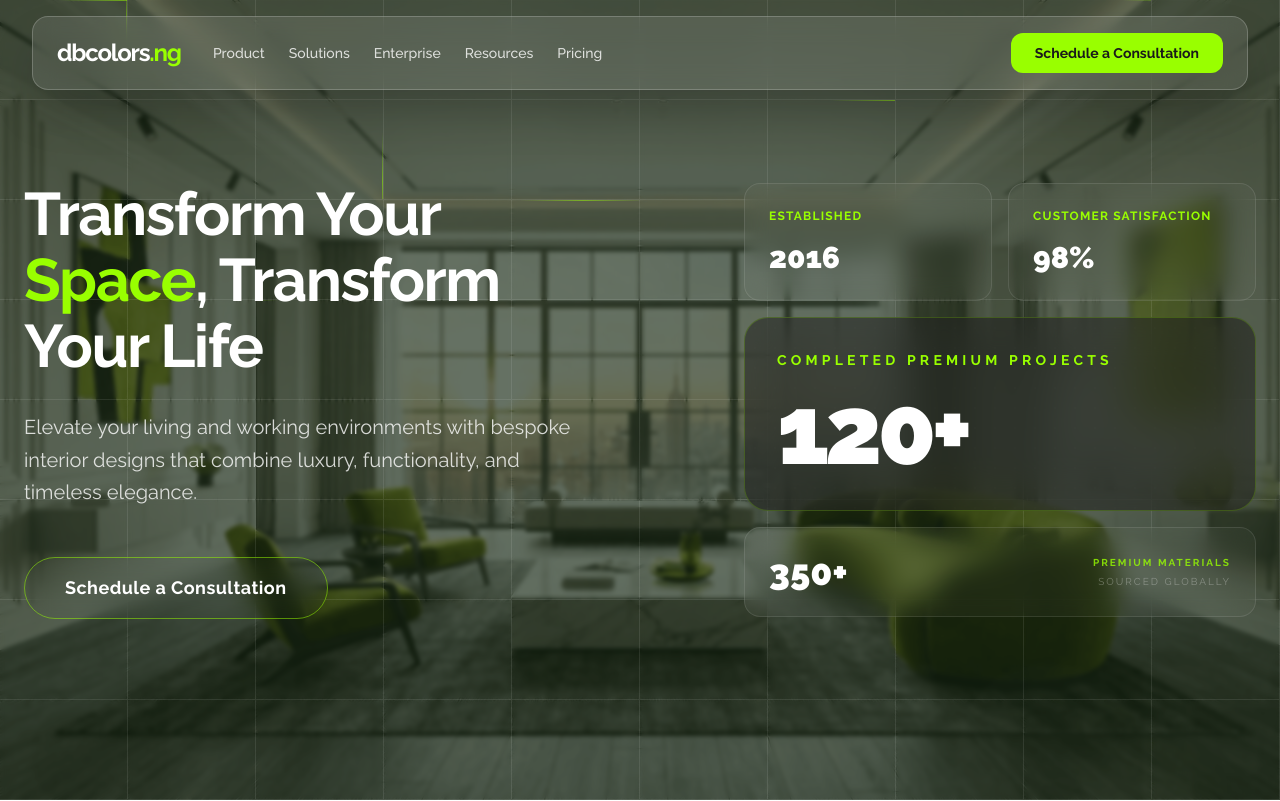
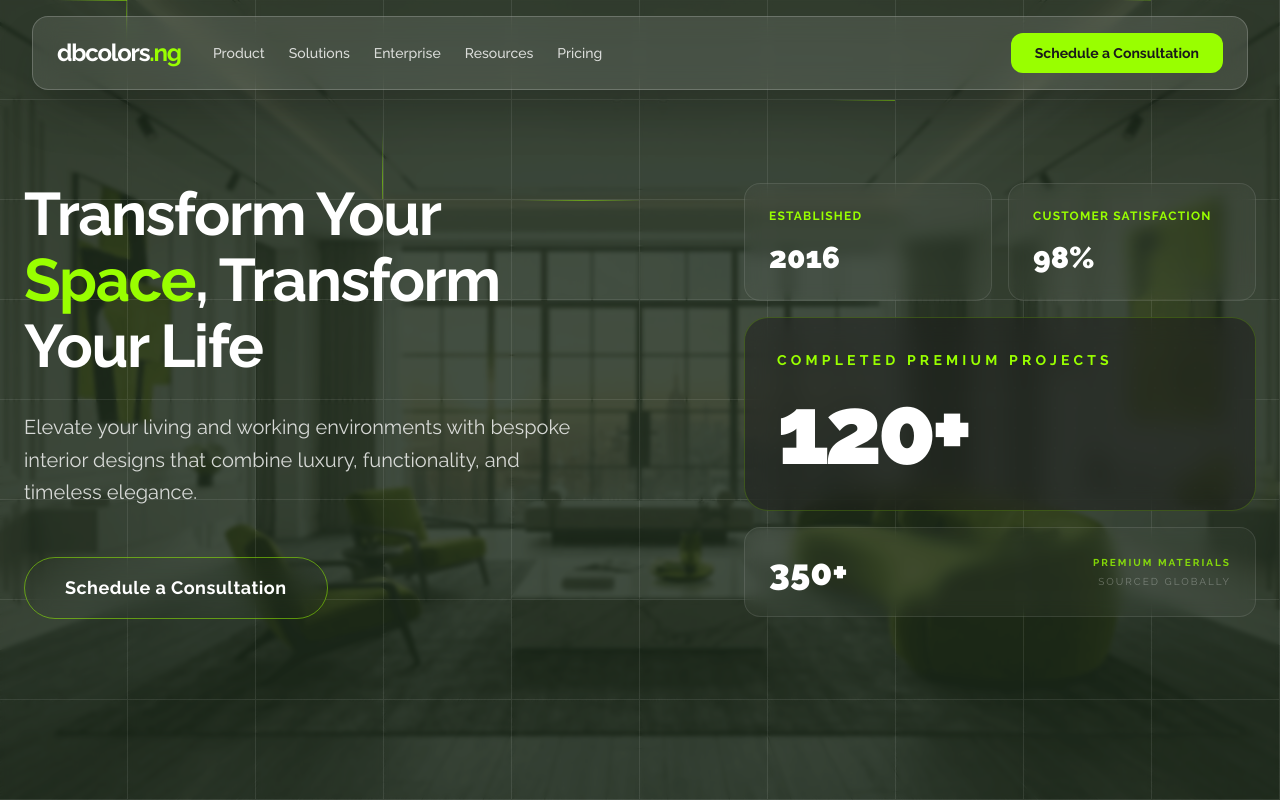
Before and after one commit to Simileholluwa/dbcolors, a Next.js app: page / in a window 1280 px wide. Shown: the top 801 px of the page. Built offline with nearby package versions, Linux system fonts and the light colour scheme.

Commit message:
feat: Move global background image and overlay from Hero component to layout.tsx for persistent display and adjust Hero component styling.

```diff
--- a/src/app/layout.tsx
+++ b/src/app/layout.tsx
@@ -1,5 +1,6 @@
 import type { Metadata } from "next";
 import { Raleway } from "next/font/google";
+import Image from "next/image";
 import "./globals.css";
 
 const raleway = Raleway({
@@ -20,9 +21,23 @@ export default function RootLayout({
   return (
     <html lang="en">
       <body
-        className={`${raleway.variable} antialiased font-raleway`}
+        className={`${raleway.variable} antialiased font-raleway bg-secondary text-white relative`}
       >
-        {children}
+        {/* Persistent Global Background */}
+        <div className="fixed inset-0 z-[-1] overflow-hidden pointer-events-none">
+          <Image
+            src="/hero.png"
+            alt="Premium Interior Design Background"
+            fill
+            className="object-cover"
+            priority
+          />
+          <div className="absolute inset-0 bg-secondary/70" />
+        </div>
+
+        <main className="relative z-10">
+          {children}
+        </main>
       </body>
     </html>
   );
--- a/src/components/Hero.tsx
+++ b/src/components/Hero.tsx
@@ -6,18 +6,8 @@ import Image from "next/image";
 
 const Hero = () => {
   return (
-    <section className="relative min-h-screen bg-secondary w-full flex flex-col lg:flex-row overflow-hidden lg:items-center">
-      {/* Background Image: Contained to hero portion on mobile */}
-      <div className="absolute top-0 left-0 w-full h-[100dvh] lg:h-full z-0 overflow-hidden">
-        <Image
-          src="/hero.png"
-          alt="Premium Interior Design"
-          fill
-          className="object-cover"
-          priority
-        />
-        <div className="absolute inset-0 bg-black/40" />
-      </div>
+    <section className="relative min-h-screen w-full flex flex-col lg:flex-row overflow-hidden lg:items-center bg-transparent">
+      {/* Background elements moved to layout.tsx for global availability */}
 
       <div className="container mx-auto px-6 relative z-10 lg:pt-0 min-h-[100dvh] lg:h-full flex flex-col lg:flex-row items-center">
         <div className="flex flex-col lg:grid lg:grid-cols-2 w-full gap-12 items-center">
@@ -87,7 +77,7 @@ const Hero = () => {
                 whileInView={{ opacity: 1, scale: 1 }}
                 viewport={{ once: true }}
                 transition={{ duration: 0.6 }}
-                className="col-span-1 p-6 rounded-2xl bg-white/[0.03] border border-white/10 backdrop-blur-md flex flex-col justify-between"
+                className="col-span-1 p-6 rounded-2xl bg-white/[0.03] border border-white/10 backdrop-blur-sm flex flex-col justify-between"
               >
                 <span className="text-xs text-primary uppercase tracking-widest font-bold">ESTABLISHED</span>
                 <div className="mt-4">
@@ -102,7 +92,7 @@ const Hero = () => {
                 whileInView={{ opacity: 1, scale: 1 }}
                 viewport={{ once: true }}
                 transition={{ duration: 0.6, delay: 0.1 }}
-                className="col-span-1 p-6 rounded-2xl bg-white/[0.03] border border-white/10 backdrop-blur-md flex flex-col justify-between"
+                className="col-span-1 p-6 rounded-2xl bg-white/[0.03] border border-white/10 backdrop-blur-sm flex flex-col justify-between"
               >
                 <span className="text-xs text-primary uppercase tracking-widest font-bold">CUSTOMER SATISFACTION</span>
                 <div className="mt-4">
@@ -116,7 +106,7 @@ const Hero = () => {
                 whileInView={{ opacity: 1, scale: 1 }}
                 viewport={{ once: true }}
                 transition={{ duration: 0.6, delay: 0.2 }}
-                className="col-span-2 p-8 rounded-3xl bg-secondary/50 border border-primary/20 backdrop-blur-xl group hover:border-primary/50 transition-colors duration-500 overflow-hidden relative"
+                className="col-span-2 p-8 rounded-3xl bg-secondary/50 border border-primary/20 backdrop-blur-md group hover:border-primary/50 transition-colors duration-500 overflow-hidden relative"
               >
                 <div className="relative z-10">
                   <span className="text-sm text-primary uppercase tracking-[0.3em] font-bold mb-3 block">completed premium projects</span>
@@ -134,7 +124,7 @@ const Hero = () => {
                 whileInView={{ opacity: 1, scale: 1 }}
                 viewport={{ once: true }}
                 transition={{ duration: 0.6, delay: 0.3 }}
-                className="col-span-2 p-6 rounded-2xl bg-white/[0.03] border border-white/10 backdrop-blur-md flex items-center justify-between"
+                className="col-span-2 p-6 rounded-2xl bg-white/[0.03] border border-white/10 backdrop-blur-sm flex items-center justify-between"
               >
                 <div>
                   <span className="text-4xl font-black text-white block">350+</span>
```
